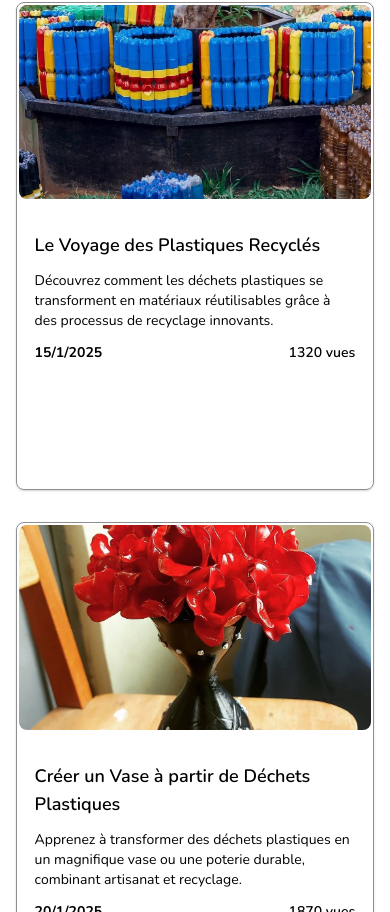
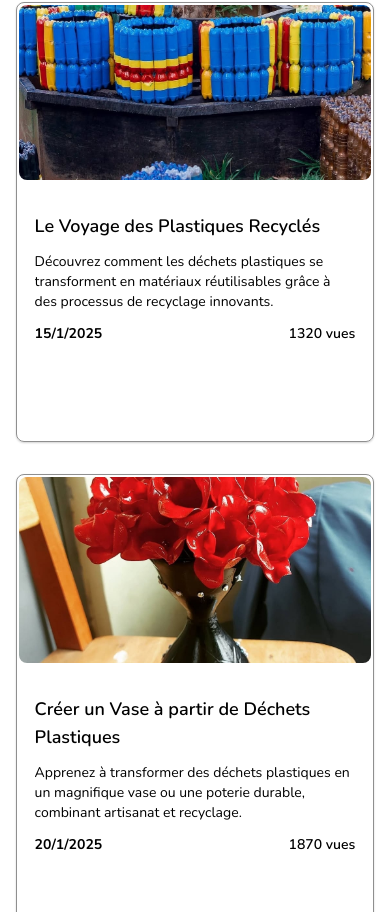
Before and after one commit to DKasi634/plastycor, a React (Vite) app: page / in a window 390 px wide. Shown: the part 2792-3704 px from the top of the page. Built offline with nearby package versions, Linux system fonts and the light colour scheme.

Commit message:
Modifying article card size

```diff
--- a/src/components/article-card/arcticle-card.component.tsx
+++ b/src/components/article-card/arcticle-card.component.tsx
@@ -11,7 +11,7 @@ const ArticleCard = ({ className, article: { image, title, description, publishe
         <div className={`${className} flex flex-col items-start justify-start p-[2px] rounded-lg border border-gray shadow-sm shadow-dark-transparent overflow-hidden pb-0` }>
             <div className="w-full h-[40%] mb-4 rounded-lg overflow-hidden"> <img src={image} alt="Article" className="w-full h-full object-cover object-center" /> </div>
 
-            <div className="flex flex-col items-center justify-start gap-3 p-4 -mb-12">
+            <div className="flex flex-col items-center justify-start gap-3 p-4 -mb-24 md:-mb-12">
                 <h3 className="text-lg font-semibold text-left w-full line-clamp-2 ">{title}</h3>
                 <p className="text-sm font-normal text-left w-full line-clamp-3">{description}</p>
 
```
